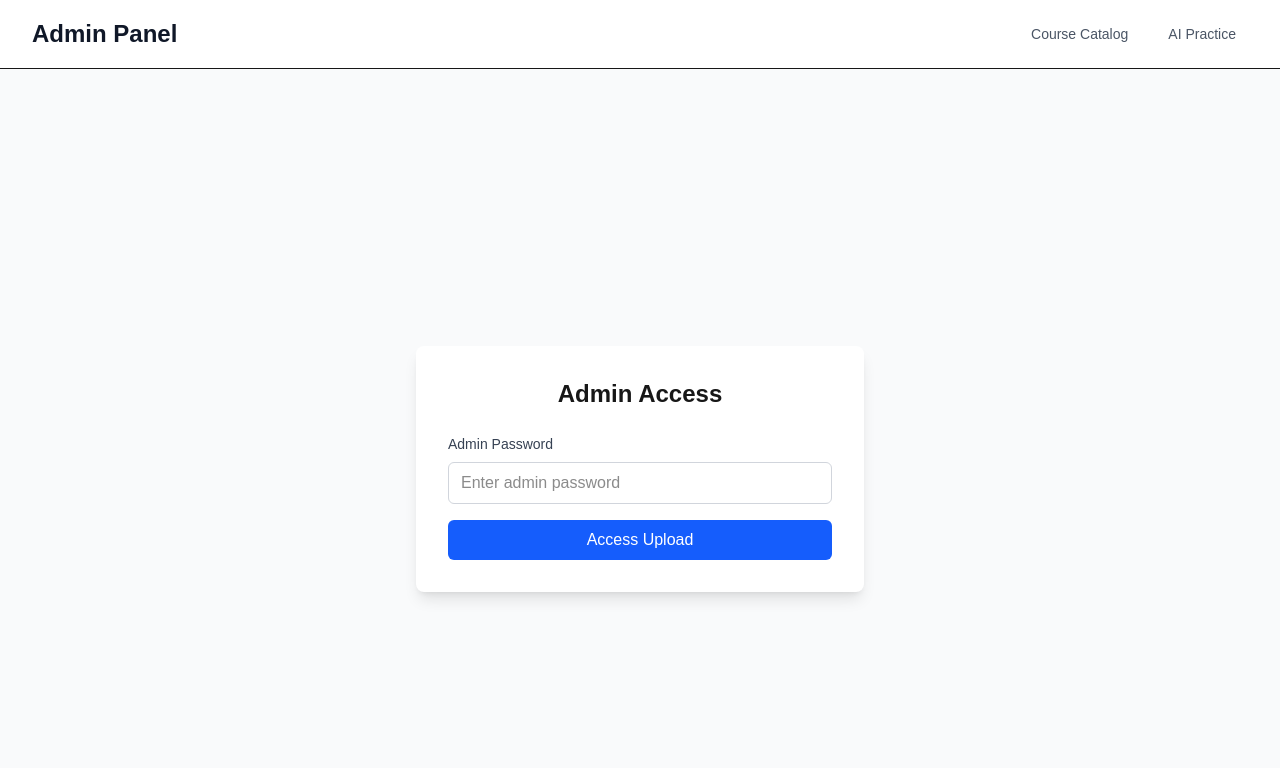
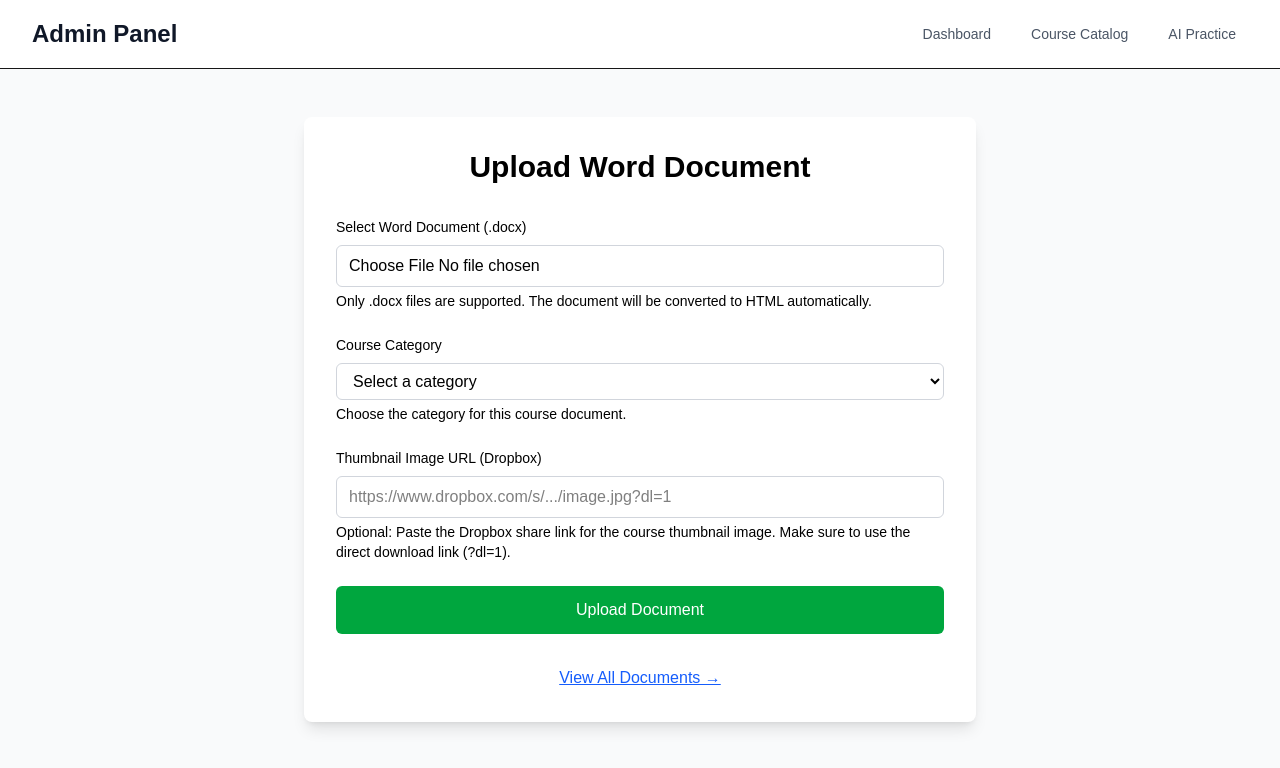
Before and after one commit to Ngo-seakyarith/dgdemy, a Next.js app: page /admin/course-catalog in a window 1280 px wide. Shown: the top 768 px of the page. Built offline with nearby package versions, Linux system fonts and the light colour scheme; sample sign-in values are in the browser's storage.

Commit message:
success make the form better

```diff
--- a/src/app/admin/ai-practice/page.tsx
+++ b/src/app/admin/ai-practice/page.tsx
@@ -4,21 +4,8 @@ import { useState } from 'react';
 import Link from 'next/link';
 
 export default function AdminAiPracticeUploadPage() {
-  const [password, setPassword] = useState('');
-  const [isAuthenticated, setIsAuthenticated] = useState(false);
   const [uploading, setUploading] = useState(false);
   const [message, setMessage] = useState('');
-
-  const ADMIN_PASSWORD = process.env.NEXT_PUBLIC_ADMIN_PASSWORD;
-
-  const handleAuth = () => {
-    if (password === ADMIN_PASSWORD) {
-      setIsAuthenticated(true);
-      setMessage('');
-    } else {
-      setMessage('Incorrect password');
-    }
-  };
 
   const handleSubmit = async (event: React.FormEvent<HTMLFormElement>) => {
     event.preventDefault();
@@ -57,6 +44,8 @@ export default function AdminAiPracticeUploadPage() {
 
       if (response.ok) {
         setMessage(`AI Practice uploaded successfully! ID: ${result.id}`);
+        // Clear the form after successful upload
+        (event.target as HTMLFormElement).reset();
       } else {
         setMessage(`Upload failed: ${result.error}`);
       }
@@ -68,107 +57,71 @@ export default function AdminAiPracticeUploadPage() {
     }
   };
 
-  if (!isAuthenticated) {
-    return (
-      <div className="min-h-screen bg-gray-50 flex items-center justify-center">
-        <div className="max-w-md w-full bg-white rounded-lg shadow-lg p-8">
-          <h1 className="text-2xl font-bold text-center mb-6">Admin Access</h1>
-
-          <div className="space-y-4">
-            <div>
-              <label className="block text-sm font-medium text-gray-700 mb-2">
-                Admin Password
-              </label>
-              <input
-                type="password"
-                value={password}
-                onChange={(e) => setPassword(e.target.value)}
-                className="w-full px-3 py-2 border border-gray-300 rounded-md focus:outline-none focus:ring-2 focus:ring-blue-500"
-                placeholder="Enter admin password"
-              />
-            </div>
-
-            {message && (
-              <div className="text-red-600 text-sm">{message}</div>
-            )}
-
-            <button
-              onClick={handleAuth}
-              className="w-full bg-blue-600 text-white py-2 px-4 rounded-md hover:bg-blue-700 focus:outline-none focus:ring-2 focus:ring-blue-500"
-            >
-              Access Upload
-            </button>
-          </div>
-        </div>
-      </div>
-    );
-  }
-
   return (
     <div className="min-h-screen bg-gray-50 py-12">
       <div className="max-w-2xl mx-auto bg-white rounded-lg shadow-lg p-8">
-        <h1 className="text-3xl font-bold text-center mb-8">Upload AI Practice</h1>
+        <h1 className="text-3xl font-bold text-center mb-8 text-black">Upload AI Practice</h1>
 
         <form onSubmit={handleSubmit} className="space-y-6">
           <div>
-            <label className="block text-sm font-medium text-gray-700 mb-2">
+            <label className="block text-sm font-medium text-black mb-2">
               Title *
             </label>
             <input
               type="text"
               name="title"
               required
-              className="w-full px-3 py-2 border border-gray-300 rounded-md focus:outline-none focus:ring-2 focus:ring-blue-500"
+              className="w-full px-3 py-2 border border-gray-300 rounded-md focus:outline-none focus:ring-2 focus:ring-blue-500 text-black"
               placeholder="Enter AI practice title"
             />
           </div>
 
           <div>
-            <label className="block text-sm font-medium text-gray-700 mb-2">
+            <label className="block text-sm font-medium text-black mb-2">
               Date *
             </label>
             <input
               type="date"
               name="date"
               required
-              className="w-full px-3 py-2 border border-gray-300 rounded-md focus:outline-none focus:ring-2 focus:ring-blue-500"
+              className="w-full px-3 py-2 border border-gray-300 rounded-md focus:outline-none focus:ring-2 focus:ring-blue-500 text-black"
             />
           </div>
 
           <div>
-            <label className="block text-sm font-medium text-gray-700 mb-2">
+            <label className="block text-sm font-medium text-black mb-2">
               Duration *
             </label>
             <input
               type="text"
               name="duration"
               required
-              className="w-full px-3 py-2 border border-gray-300 rounded-md focus:outline-none focus:ring-2 focus:ring-blue-500"
+              className="w-full px-3 py-2 border border-gray-300 rounded-md focus:outline-none focus:ring-2 focus:ring-blue-500 text-black"
               placeholder="e.g., 1h 30m"
             />
           </div>
 
           <div>
-            <label className="block text-sm font-medium text-gray-700 mb-2">
+            <label className="block text-sm font-medium text-black mb-2">
               Thumbnail Image URL
             </label>
             <input
               type="url"
               name="thumbnail_url"
-              className="w-full px-3 py-2 border border-gray-300 rounded-md focus:outline-none focus:ring-2 focus:ring-blue-500"
+              className="w-full px-3 py-2 border border-gray-300 rounded-md focus:outline-none focus:ring-2 focus:ring-blue-500 text-black"
               placeholder="https://example.com/thumbnail.jpg"
             />
           </div>
 
           <div>
-            <label className="block text-sm font-medium text-gray-700 mb-2">
+            <label className="block text-sm font-medium text-black mb-2">
               YouTube URL *
             </label>
             <input
               type="url"
               name="youtube_url"
               required
-              className="w-full px-3 py-2 border border-gray-300 rounded-md focus:outline-none focus:ring-2 focus:ring-blue-500"
+              className="w-full px-3 py-2 border border-gray-300 rounded-md focus:outline-none focus:ring-2 focus:ring-blue-500 text-black"
               placeholder="https://www.youtube.com/watch?v=..."
             />
           </div>
--- a/src/app/admin/course-catalog/page.tsx
+++ b/src/app/admin/course-catalog/page.tsx
@@ -4,21 +4,8 @@ import { useState } from 'react';
 import Link from 'next/link';
 
 export default function AdminUploadPage() {
-  const [password, setPassword] = useState('');
-  const [isAuthenticated, setIsAuthenticated] = useState(false);
   const [uploading, setUploading] = useState(false);
   const [message, setMessage] = useState('');
-
-  const ADMIN_PASSWORD = process.env.NEXT_PUBLIC_ADMIN_PASSWORD;
-
-  const handleAuth = () => {
-    if (password === ADMIN_PASSWORD) {
-      setIsAuthenticated(true);
-      setMessage('');
-    } else {
-      setMessage('Incorrect password');
-    }
-  };
 
   const handleFileUpload = async (event: React.FormEvent<HTMLFormElement>) => {
     event.preventDefault();
@@ -44,6 +31,8 @@ export default function AdminUploadPage() {
 
       if (response.ok) {
         setMessage(`File uploaded successfully! Document ID: ${result.id}`);
+        // Clear the form after successful upload
+        (event.target as HTMLFormElement).reset();
       } else {
         setMessage(`Upload failed: ${result.error}`);
       }
@@ -54,50 +43,14 @@ export default function AdminUploadPage() {
     }
   };
 
-  if (!isAuthenticated) {
-    return (
-      <div className="min-h-screen bg-gray-50 flex items-center justify-center">
-        <div className="max-w-md w-full bg-white rounded-lg shadow-lg p-8">
-          <h1 className="text-2xl font-bold text-center mb-6">Admin Access</h1>
-
-          <div className="space-y-4">
-            <div>
-              <label className="block text-sm font-medium text-gray-700 mb-2">
-                Admin Password
-              </label>
-              <input
-                type="password"
-                value={password}
-                onChange={(e) => setPassword(e.target.value)}
-                className="w-full px-3 py-2 border border-gray-300 rounded-md focus:outline-none focus:ring-2 focus:ring-blue-500"
-                placeholder="Enter admin password"
-              />
-            </div>
-
-            {message && (
-              <div className="text-red-600 text-sm">{message}</div>
-            )}
-
-            <button
-              onClick={handleAuth}
-              className="w-full bg-blue-600 text-white py-2 px-4 rounded-md hover:bg-blue-700 focus:outline-none focus:ring-2 focus:ring-blue-500"
-            >
-              Access Upload
-            </button>
-          </div>
-        </div>
-      </div>
-    );
-  }
-
   return (
     <div className="min-h-screen bg-gray-50 py-12">
       <div className="max-w-2xl mx-auto bg-white rounded-lg shadow-lg p-8">
-        <h1 className="text-3xl font-bold text-center mb-8">Upload Word Document</h1>
+        <h1 className="text-3xl font-bold text-center mb-8 text-black">Upload Word Document</h1>
 
         <form onSubmit={handleFileUpload} className="space-y-6">
           <div>
-            <label className="block text-sm font-medium text-gray-700 mb-2">
+            <label className="block text-sm font-medium text-black mb-2">
               Select Word Document (.docx)
             </label>
             <input
@@ -105,42 +58,42 @@ export default function AdminUploadPage() {
               name="file"
               accept=".docx"
               required
-              className="w-full px-3 py-2 border border-gray-300 rounded-md focus:outline-none focus:ring-2 focus:ring-blue-500"
+              className="w-full px-3 py-2 border border-gray-300 rounded-md focus:outline-none focus:ring-2 focus:ring-blue-500 text-black"
             />
-            <p className="text-sm text-gray-500 mt-1">
+            <p className="text-sm text-black mt-1">
               Only .docx files are supported. The document will be converted to HTML automatically.
             </p>
           </div>
 
           <div>
-            <label className="block text-sm font-medium text-gray-700 mb-2">
+            <label className="block text-sm font-medium text-black mb-2">
               Course Category
             </label>
             <select
               name="category"
               required
-              className="w-full px-3 py-2 border border-gray-300 rounded-md focus:outline-none focus:ring-2 focus:ring-blue-500"
+              className="w-full px-3 py-2 border border-gray-300 rounded-md focus:outline-none focus:ring-2 focus:ring-blue-500 text-black"
             >
               <option value="">Select a category</option>
               <option value="ai_skill">AI Skill</option>
               <option value="soft_skill">Soft Skill</option>
             </select>
-            <p className="text-sm text-gray-500 mt-1">
+            <p className="text-sm text-black mt-1">
               Choose the category for this course document.
             </p>
           </div>
 
           <div>
-            <label className="block text-sm font-medium text-gray-700 mb-2">
+            <label className="block text-sm font-medium text-black mb-2">
               Thumbnail Image URL (Dropbox)
             </label>
             <input
               type="url"
               name="thumbnail_url"
               placeholder="https://www.dropbox.com/s/.../image.jpg?dl=1"
-              className="w-full px-3 py-2 border border-gray-300 rounded-md focus:outline-none focus:ring-2 focus:ring-blue-500"
+              className="w-full px-3 py-2 border border-gray-300 rounded-md focus:outline-none focus:ring-2 focus:ring-blue-500 text-black"
             />
-            <p className="text-sm text-gray-500 mt-1">
+            <p className="text-sm text-black mt-1">
               Optional: Paste the Dropbox share link for the course thumbnail image. Make sure to use the direct download link (?dl=1).
             </p>
           </div>
--- a/src/app/admin/layout.tsx
+++ b/src/app/admin/layout.tsx
@@ -1,8 +1,48 @@
+'use client';
+
+import { useEffect, useState } from 'react';
+import { useRouter, usePathname } from 'next/navigation';
+
 export default function AdminLayout({
   children,
 }: {
   children: React.ReactNode;
 }) {
+  const [isAuthenticated, setIsAuthenticated] = useState(false);
+  const [isLoading, setIsLoading] = useState(true);
+  const router = useRouter();
+  const pathname = usePathname();
+
+  useEffect(() => {
+    // Check authentication status
+    const authStatus = localStorage.getItem('admin_authenticated');
+    const authenticated = authStatus === 'true';
+
+    setIsAuthenticated(authenticated);
+    setIsLoading(false);
+
+    // If not authenticated and not on the main admin page, redirect to admin login
+    if (!authenticated && pathname !== '/admin') {
+      router.push(`/admin?redirect=${encodeURIComponent(pathname)}`);
+    }
+  }, [pathname, router]);
+
+  if (isLoading) {
+    return (
+      <div className="min-h-screen bg-gray-50 flex items-center justify-center">
+        <div className="text-center">
+          <div className="animate-spin rounded-full h-12 w-12 border-b-2 border-blue-600 mx-auto"></div>
+          <p className="mt-4 text-gray-600">Loading...</p>
+        </div>
+      </div>
+    );
+  }
+
+  // If not authenticated and not on main admin page, don't render anything (will redirect)
+  if (!isAuthenticated && pathname !== '/admin') {
+    return null;
+  }
+
   return (
     <div className="min-h-screen bg-gray-50">
       <header className="bg-white shadow-sm border-b">
@@ -10,6 +50,12 @@ export default function AdminLayout({
           <div className="flex justify-between items-center py-4">
             <h1 className="text-2xl font-bold text-gray-900">Admin Panel</h1>
             <nav className="flex space-x-4">
+              <a
+                href="/admin"
+                className="text-gray-600 hover:text-gray-900 px-3 py-2 rounded-md text-sm font-medium"
+              >
+                Dashboard
+              </a>
               <a
                 href="/admin/course-catalog"
                 className="text-gray-600 hover:text-gray-900 px-3 py-2 rounded-md text-sm font-medium"
--- /dev/null
+++ b/src/app/admin/page.tsx
@@ -0,0 +1,138 @@
+'use client';
+
+import { useState, useEffect } from 'react';
+import { useRouter, useSearchParams } from 'next/navigation';
+import Link from 'next/link';
+
+export default function AdminPage() {
+  const [password, setPassword] = useState('');
+  const [isAuthenticated, setIsAuthenticated] = useState(false);
+  const [message, setMessage] = useState('');
+  const [isLoading, setIsLoading] = useState(true);
+  const router = useRouter();
+  const searchParams = useSearchParams();
+
+  const ADMIN_PASSWORD = process.env.NEXT_PUBLIC_ADMIN_PASSWORD;
+
+  useEffect(() => {
+    // Check if already authenticated from localStorage
+    const authStatus = localStorage.getItem('admin_authenticated');
+    if (authStatus === 'true') {
+      setIsAuthenticated(true);
+    }
+    setIsLoading(false);
+  }, []);
+
+  const handleAuth = () => {
+    console.log('Admin auth attempt:', { password: password ? '***' : '', adminPassword: ADMIN_PASSWORD ? '***' : '' });
+    if (password === ADMIN_PASSWORD) {
+      console.log('Admin authentication successful');
+      setIsAuthenticated(true);
+      localStorage.setItem('admin_authenticated', 'true');
+      setMessage('');
+
+      // Redirect to intended page or default to ai-practice
+      const redirectTo = searchParams.get('redirect') || '/admin/ai-practice';
+      router.push(redirectTo);
+    } else {
+      console.log('Admin authentication failed');
+      setMessage('Incorrect password');
+    }
+  };
+
+  const handleLogout = () => {
+    setIsAuthenticated(false);
+    localStorage.removeItem('admin_authenticated');
+    setPassword('');
+    setMessage('');
+  };
+
+  if (isLoading) {
+    return (
+      <div className="min-h-screen bg-gray-50 flex items-center justify-center">
+        <div className="text-center">
+          <div className="animate-spin rounded-full h-12 w-12 border-b-2 border-blue-600 mx-auto"></div>
+          <p className="mt-4 text-gray-600">Loading...</p>
+        </div>
+      </div>
+    );
+  }
+
+  if (!isAuthenticated) {
+    return (
+      <div className="min-h-screen bg-gray-50 flex items-center justify-center">
+        <div className="max-w-md w-full bg-white rounded-lg shadow-lg p-8">
+          <h1 className="text-2xl font-bold text-center mb-6 text-black">Admin Access</h1>
+
+          <div className="space-y-4">
+            <div>
+              <label className="block text-sm font-medium text-black mb-2">
+                Admin Password
+              </label>
+              <input
+                type="password"
+                value={password}
+                onChange={(e) => setPassword(e.target.value)}
+                className="w-full px-3 py-2 border border-gray-300 rounded-md focus:outline-none focus:ring-2 focus:ring-blue-500 text-black !important"
+                style={{ color: '#000000' }}
+                placeholder="Enter admin password"
+                onKeyPress={(e) => e.key === 'Enter' && handleAuth()}
+              />
+            </div>
+
+            {message && (
+              <div className="text-red-600 text-sm">{message}</div>
+            )}
+
+            <button
+              onClick={handleAuth}
+              className="w-full bg-blue-600 text-white py-2 px-4 rounded-md hover:bg-blue-700 focus:outline-none focus:ring-2 focus:ring-blue-500"
+            >
+              Access Admin Panel
+            </button>
+          </div>
+        </div>
+      </div>
+    );
+  }
+
+  return (
+    <div className="min-h-screen bg-gray-50 py-12">
+      <div className="max-w-4xl mx-auto bg-white rounded-lg shadow-lg p-8">
+        <div className="flex justify-between items-center mb-8">
+          <h1 className="text-3xl font-bold text-black">Admin Panel</h1>
+          <button
+            onClick={handleLogout}
+            className="bg-red-600 text-white px-4 py-2 rounded-md hover:bg-red-700 focus:outline-none focus:ring-2 focus:ring-red-500"
+          >
+            Logout
+          </button>
+        </div>
+
+        <div className="grid grid-cols-1 md:grid-cols-2 gap-6">
+          <div className="bg-gray-50 p-6 rounded-lg">
+            <h2 className="text-xl font-semibold mb-4 text-black">AI Practice Management</h2>
+            <p className="text-black mb-4">Upload and manage AI practice content</p>
+            <Link
+              href="/admin/ai-practice"
+              className="inline-block bg-blue-600 text-white px-4 py-2 rounded-md hover:bg-blue-700"
+            >
+              Manage AI Practice →
+            </Link>
+          </div>
+
+          <div className="bg-gray-50 p-6 rounded-lg">
+            <h2 className="text-xl font-semibold mb-4 text-black">Course Catalog Management</h2>
+            <p className="text-black mb-4">Upload and manage course documents</p>
+            <Link
+              href="/admin/course-catalog"
+              className="inline-block bg-green-600 text-white px-4 py-2 rounded-md hover:bg-green-700"
+            >
+              Manage Course Catalog →
+            </Link>
+          </div>
+        </div>
+      </div>
+    </div>
+  );
+}
```
